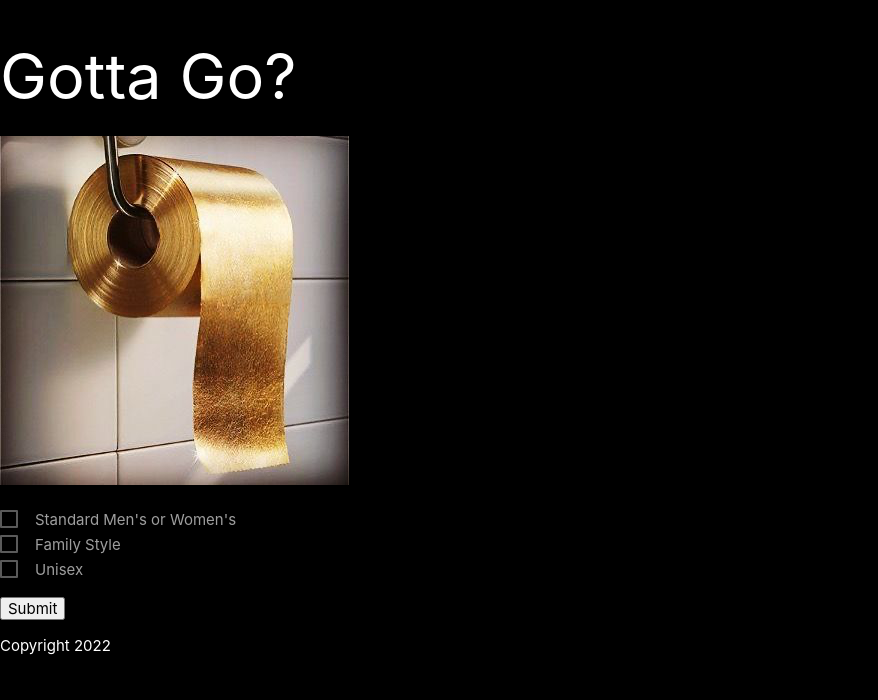
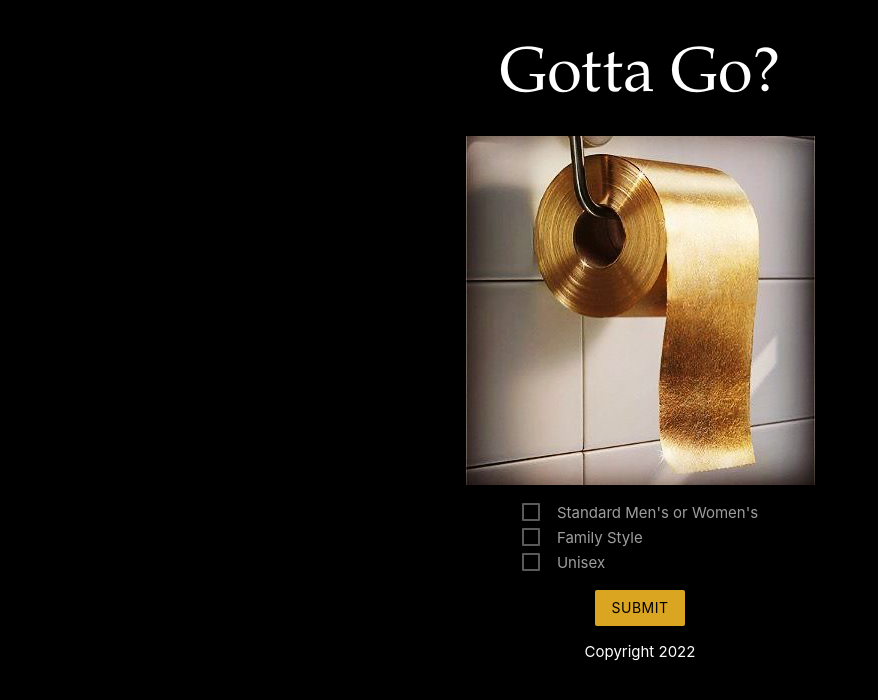
Before and after one commit to missroseblue/gotta-go, a React (Create React App) app in the folder client/: page / in a window 1280 px wide. Shown: the top 700 px of the page, without its empty margins (0-878 px from the left). Built offline with nearby package versions, Linux system fonts and the light colour scheme.

Commit message:
add forms

```diff
--- a/client/src/Components/App.css
+++ b/client/src/Components/App.css
@@ -2,3 +2,39 @@ body {
     background-color: black;
     color: white;
 }
+
+Header {
+    display: flex;
+    justify-content: center;
+}
+
+Header {
+    font-family: Garamond, serif;
+}
+
+.flexbox-container {
+    display: flex;
+    justify-content: center;
+}
+
+.form-flex{
+    display: flex;
+    justify-content: center;
+}
+
+
+
+.theBttn {
+    display: flex;
+    justify-content: center;
+}
+
+.btn {
+    background-color: goldenrod;
+    color: black
+}
+
+.foot {
+    display: flex;
+    justify-content: center;
+}
--- a/client/src/Components/App.js
+++ b/client/src/Components/App.js
@@ -1,10 +1,13 @@
 import React from 'react';
 import './App.css';
-import goldtoiletpaper from "../goldtoiletpaper.png";
-// import RestroomList from './Restrooms/RestroomList';
-// import UserProfile from './User/UserProfile';
+import goldtoiletpaper from "./../images/goldtoiletpaper.png";
+
+// import Header from "./Header/header.js"
+// import Main from "./Main/main.js"
+// import Forms from "../Components/Forms"
 // import SignInForm from './Forms/SignInForm';
 // import SignUpForm from './Forms/SignUpForm';
+
 
 // HEADER
 function Header(props) {
@@ -16,17 +19,25 @@ function Header(props) {
   )
 }
 
+
 // MAIN
 function Main() {
   return (
 
     <section>
-      <img
-        src={goldtoiletpaper}
-        alt="gold toilet paper hanging on a roll" />
+      <div className="flexbox-container">
+        <img
+          src={goldtoiletpaper}
+          alt="gold toilet paper hanging on a roll" />
+      </div>
 
+      <div>
+        <form>
 
-      <form action="#">
+        </form>
+      </div>
+
+      <form action="#" class="form-flex">
         <ul>
           <li>
             <label for="restroom">
@@ -49,18 +60,21 @@ function Main() {
             </label>
           </li>
         </ul>
-        <input type="submit" value="Submit"></input>
       </form>
-
+      <div className='theBttn'>
+        <button class="btn waves-effect waves-light" type="submit" name="action">Submit</button>
+      </div>
     </section>
   )
 }
 
+
 // FOOTER
 function Footer(props) {
   return (
-    <footer>
+    <footer className="foot">
       <p>Copyright {props.year}</p>
+
     </footer>
   )
 }
--- a/client/src/Components/Forms/SignInForm.js
+++ b/client/src/Components/Forms/SignInForm.js
@@ -3,9 +3,8 @@ import React from 'react';
 
 class SignInForm extends Component {
 
-    submit(event) {
-        event.preventDefault();
-    }
+
+
 
     render() {
         return (
--- a/client/src/Components/Forms/SignUpForm.js
+++ b/client/src/Components/Forms/SignUpForm.js
@@ -45,7 +45,9 @@ class SignUpForm extends Component {
                             </div>
                         </div>
                     </div>
-                    <button className='btn waves-effect waves-light' type='submit' name='action'>Submit</button>
+                    <button className='btn waves-effect waves-light' type='submit' name='action'>Submit
+                    <i class='material-icons right'>send</i>
+                    </button>
                 </form>
             </div>
         );
--- /dev/null
+++ b/client/src/Components/Header/header.js
@@ -0,0 +1,16 @@
+// import React from 'react';
+
+
+// // HEADER
+// function Header(props) {
+//     return (
+
+//         <header className='headerBox'>
+//             <div>
+//                 <h1>{props.name}</h1>
+//             </div>
+//         </header>
+//     )
+// }
+
+// export default Header;
--- /dev/null
+++ b/client/src/Components/Main/main.js
@@ -0,0 +1,45 @@
+// import React from 'react';
+// import goldtoiletpaper from './images/goldtoiletpaper.png';
+
+
+// // MAIN
+// function Main() {
+//     return (
+
+//       <section>
+//         <img
+//           src={goldtoiletpaper}
+//           alt="gold toilet paper hanging on a roll" />
+
+
+//         <form action="#">
+//           <ul>
+//             <li>
+//               <label for="restroom">
+//                 <input type="checkbox" id="restroom" name="restroom" value="standard" />
+//                 <span>Standard Men's or Women's</span>
+//               </label>
+//             </li>
+
+//             <li>
+//               <label for="restroom2">
+//                 <input type="checkbox" id="restroom2" name="restroom2" value="family" />
+//                 <span>Family Style</span>
+//               </label>
+//             </li>
+
+//             <li>
+//               <label for="restroom3">
+//                 <input type="checkbox" id="restroom3" name="restroom3" value="unisex" />
+//                 <span>Unisex</span>
+//               </label>
+//             </li>
+//           </ul>
+//           <input type="submit" value="Submit"></input>
+//         </form>
+
+//       </section>
+//     )
+//   }
+
+//   export default Main;
--- a/client/src/index.css
+++ b/client/src/index.css
@@ -1,10 +1,7 @@
-/* body {
+body {
     background-color: black;
-} */
+}
 
-body {
-    background-image: url('goldtoiletpaper.png');
-}
 
 h1 {
     color: white;
```
Also changed, not shown: client/src/Components/Footer/footer.js (added, +14 -0 lines), client/src/images/goldtoiletpaper.png (renamed from client/src/goldtoiletpaper.png), client/src/images/images-3.jpeg (added).
